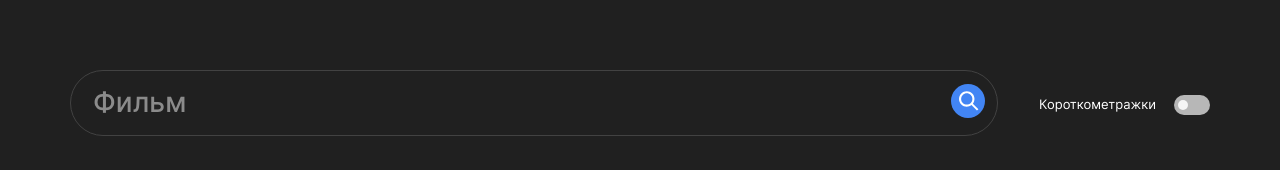
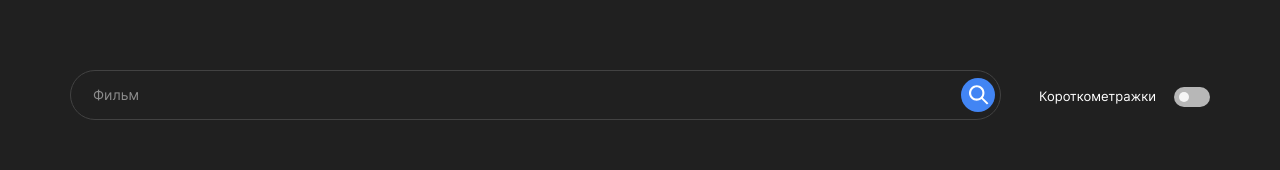
Before and after one commit to 1qqoo/movies-explorer-frontend, a React (Create React App) app: page / in a window 1280 px wide. Shown: the part 3026-3196 px from the top of the page. Built offline with nearby package versions, Linux system fonts and the light colour scheme.

Commit message:
checkbox

```diff
--- a/src/components/FilterCheckbox/FilterCheckbox.css
+++ b/src/components/FilterCheckbox/FilterCheckbox.css
@@ -12,6 +12,7 @@
 
 .checkbox {
   display: inline-block;
+  cursor: pointer;
 }
 
 .checkbox__input {
@@ -29,7 +30,7 @@
   font-style: normal;
   font-weight: 400;
   line-height: 18px;
-  padding-left: 41px;
+  padding-left: 38px;
   padding-right: 54px;
 }
 
@@ -50,7 +51,7 @@
   display: block;
   content: '';
   position: absolute;
-  left: 180px;
+  left: 178px;
   top: 5px;
   width: 10px;
   height: 10px;
@@ -64,6 +65,6 @@
 }
 
 .checkbox__input:checked + .checkbox__inner::after {
-  left: 198px;
+  left: 194px;
   background-color: rgba(255, 255, 255, 1);
 }
--- a/src/components/SearchForm/SearchForm.css
+++ b/src/components/SearchForm/SearchForm.css
@@ -9,7 +9,7 @@
 }
 
 .search__form {
-  max-width: 932px;
+  max-width: 940px;
   width: 100%;
   position: relative;
   border: #424242 1px solid;
@@ -17,16 +17,17 @@
 }
 
 .search__input {
-  max-width: 932px;
+  max-width: 940px;
   width: 100%;
   background-color: transparent;
   border: none;
   color: #fff;
-  font-weight: 500;
-  font-size: 28px;
-  line-height: 1.21;
   box-sizing: border-box;
   padding: 15px 22px;
+  font-size: 14px;
+  font-style: normal;
+  font-weight: 400;
+  line-height: 18px;
 }
 
 .search__input::placeholder {
@@ -54,8 +55,8 @@
   width: 34px;
   height: 34px;
   position: absolute;
-  top: -4px;
-  right: 12px;
+  top: -10px;
+  right: 5px;
   border-radius: 50%;
   transform: translateY(50%);
   transition: all 0.3s ease;
```
